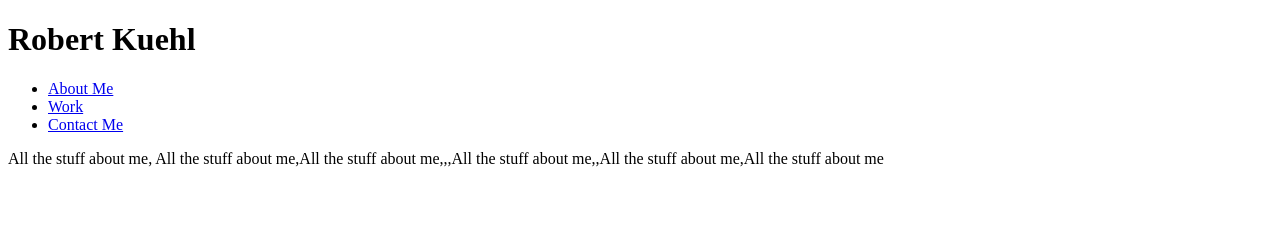
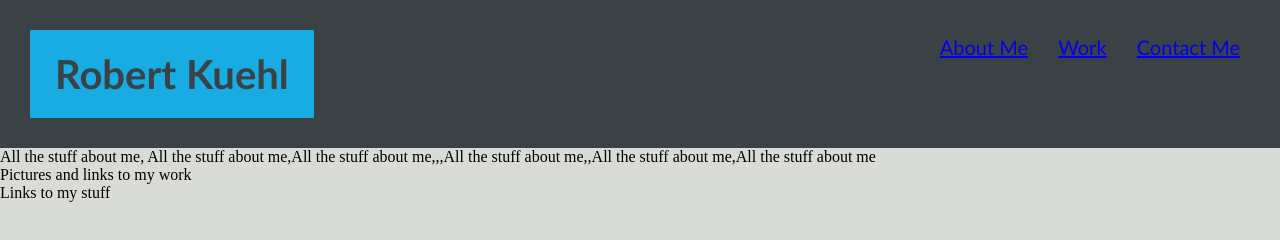
Before and after one commit to fryylord/advanced_css_module2, a plain HTML site: page index.html in a window 1280 px wide. Drawn offline with Linux system fonts and the light colour scheme.

Commit message:
CSS progress for header

```diff
--- a/assets/css/style.css
+++ b/assets/css/style.css
@@ -0,0 +1,43 @@
+* {
+    box-sizing: border-box;
+    padding: 0;
+    margin: 0;
+}
+
+body {
+    background-color: #d9dcd6;
+}
+
+.header {
+    padding: 20px;
+    font-family: 'Trebuchet MS', 'Lucida Sans Unicode', 'Lucida Grande', 'Lucida Sans', Arial, sans-serif;
+    background-color: #3a4246;
+    color: #3a4246;
+}
+
+h1 {
+    display: inline-block;
+    background-color: #18ace2;
+    font-size: 40px;
+    padding: 10px 15px;
+    border: 10px solid #18ace2;
+    margin: 10px;
+    text-align: right;
+}
+
+.header nav {
+    padding-top: 15px;
+    margin-right: 20px;
+    float: right;
+    font-family: 'Gill Sans', 'Gill Sans MT', Calibri, 'Trebuchet MS', sans-serif;
+    font-size: 20px;
+}
+
+.header nav ul {
+    list-style-type: none;
+}
+
+.header nav ul li {
+    display: inline-block;
+    margin-left: 25px;
+}
--- a/index.html
+++ b/index.html
@@ -29,8 +29,17 @@
     <figure class="banner" title="Blue Graphic - Developer in the making"></figure>
 
     <main class="content">
+
         <section id="about_me">
             All the stuff about me, All the stuff about me,All the stuff about me,,,All the stuff about me,,All the stuff about me,All the stuff about me
+        </section>
+
+        <section id="work">
+            Pictures and links to my work
+        </section>
+
+        <section id="contact_me">
+            Links to my stuff
         </section>
     </main>
 </body>
```
